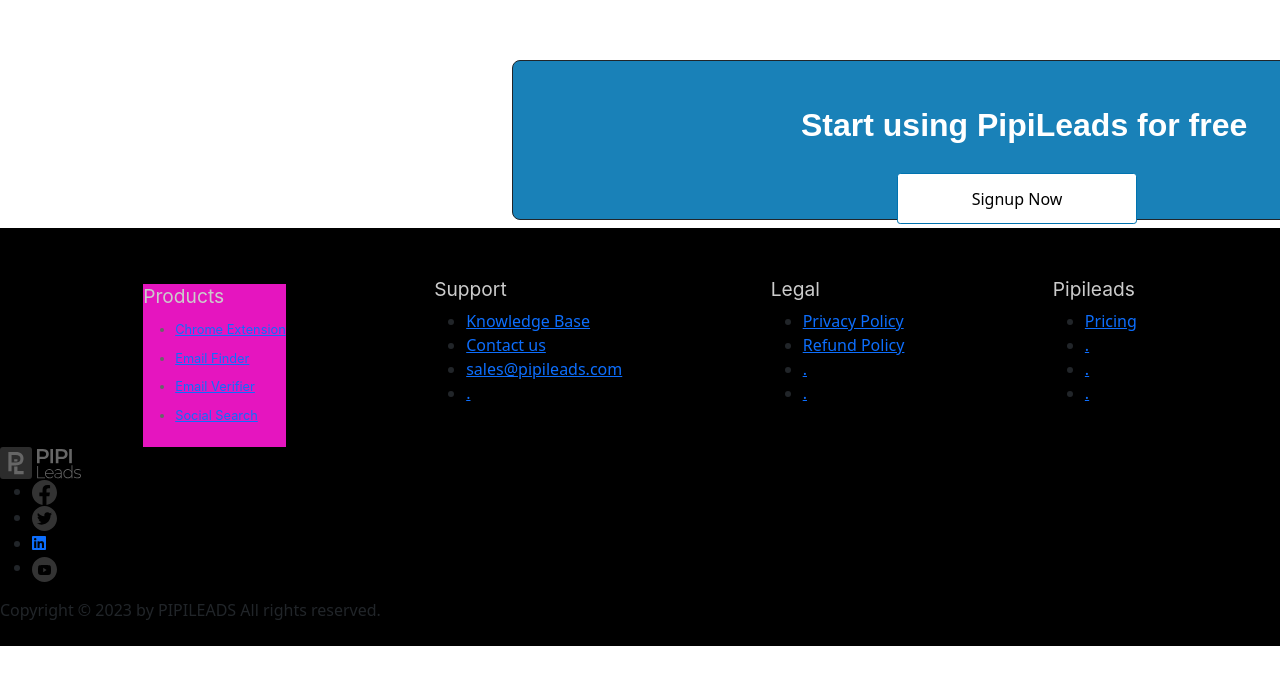
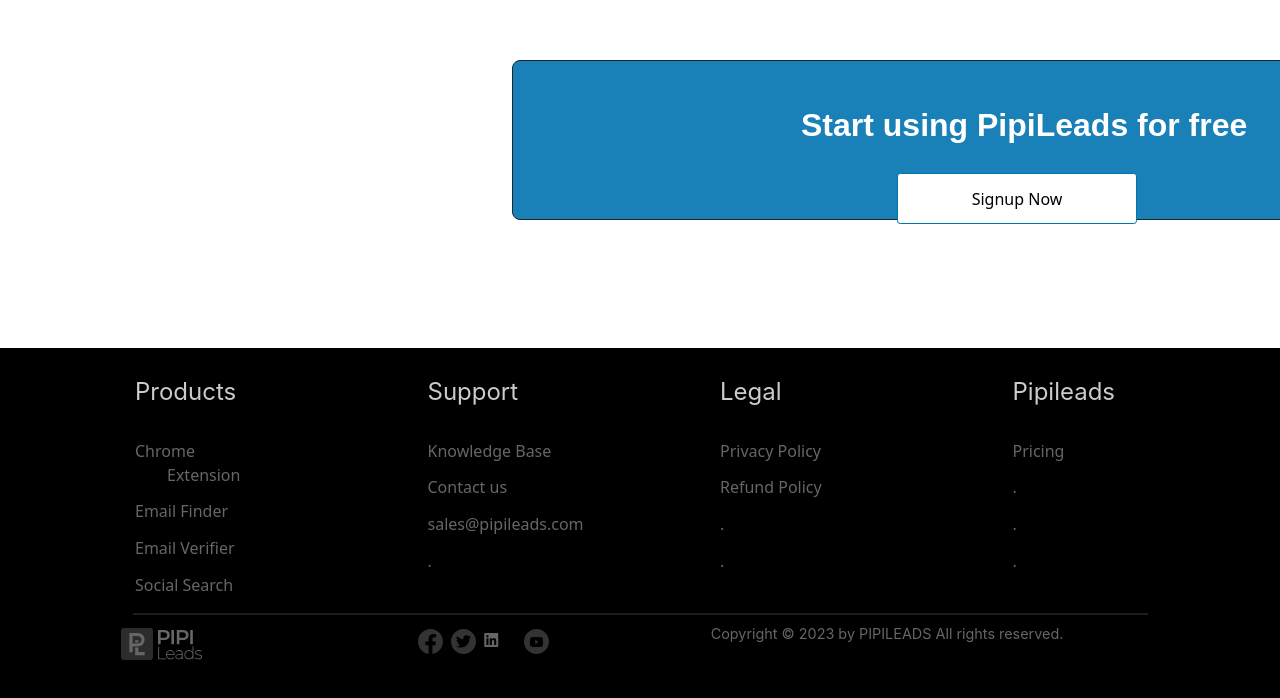
Before and after one commit to Rajvickram/SGL_SANDBOX_PIPILEADS, a plain HTML site: page Home Page/index.html in a window 1280 px wide. Shown: the part 3567-4265 px from the top of the page. Before the commit the page ends 4213 px from the top, so only its background shows below. Drawn offline with nearby package versions, Linux system fonts and the light colour scheme; some icons are missing.

Commit message:
fully finished mobile view upto 425px

```diff
--- a/Home Page/index.html
+++ b/Home Page/index.html
@@ -284,12 +284,12 @@
 
     <!-- Footer Tag Section Starts -->
 
-    <footer>
-      <div class="footer1">
-        <div class="footer2">
-          <div class="footer-item1">
-            <h3>Products</h3>
-            <ul>
+    <footer class="footer1">
+      <div class="container1">
+        <div class="row1">
+          <div class="footer-col1" id="products-col1">
+            <h4 class="pro">Products</h4>
+            <ul class="ul-tag" id="footer-tag1">
               <li>
                 <a href="#">Chrome Extension</a>
               </li>
@@ -305,9 +305,9 @@
             </ul>
           </div>
 
-          <div class="footer-item2">
-            <h3>Support</h3>
-            <ul>
+          <div class="footer-col1">
+            <h4 class="sup">Support</h4>
+            <ul class="ul-tag" id="ul-tag-1">
               <li>
                 <a href="#">Knowledge Base</a>
               </li>
@@ -323,9 +323,10 @@
             </ul>
           </div>
 
-          <div class="footer-item3">
-            <h3>Legal</h3>
-            <ul>
+
+          <div class="footer-col1">
+            <h4 class="le">Legal</h4>
+            <ul class="ul-tag" id="ul-tag-2">
               <li>
                 <a href="#">Privacy Policy</a>
               </li>
@@ -341,9 +342,9 @@
             </ul>
           </div>
 
-          <div class="footer-item4">
-            <h3>Pipileads</h3>
-            <ul>
+          <div class="footer-col1">
+            <h4 class="pip">Pipileads</h4>
+            <ul class="ul-tag" id="ul-tag-3">
               <li>
                 <a href="#">Pricing</a>
               </li>
@@ -358,39 +359,44 @@
               </li>
             </ul>
           </div>
+
+
         </div>
-        <div class="footer-line"></div>
-        <div class="final-footer">
-          <div class="logo-footer">
-            <a href="#">
-              <img src="/Images/logo-footer.svg" alt="LOGO">
-            </a>
-          </div>
-          <ul class="social">
+      </div>
+      <div class="hr-line"></div>
+
+      <div class="final-footer1">
+        <div class="final-logo1">
+          <a href="#">
+            <img src="/Images/logo-footer.svg" alt="LOGO-FOOTER">
+          </a>
+        </div>
+        <div class="social-link1">
+          <ul class="final-ul-tag">
             <li>
               <a href="#">
-                <img src="/Images/facebook.svg" alt="fb">
+                <img src="/Images/facebook.svg" alt="FB">
               </a>
             </li>
             <li>
               <a href="#">
-                <img src="/Images/twitter.svg" alt="tw">
+                <img src="/Images/twitter.svg" alt="twitter">
               </a>
             </li>
             <li>
-              <a href="#">
+              <a href="#" class="linkedin-icon">
                 <i class="fa-brands fa-linkedin"></i>
               </a>
             </li>
             <li>
               <a href="#">
-                <img src="/Images/youtube.svg" alt="yt">
+                <img src="/Images/youtube.svg" alt="Youtube">
               </a>
             </li>
           </ul>
-          <div class="footer-copyright">
-            Copyright © 2023 by PIPILEADS All rights reserved.
-          </div>
+        </div>
+        <div class="copyright1">
+          Copyright © 2023 by PIPILEADS All rights reserved.
         </div>
       </div>
     </footer>
--- a/Home Page/style.css
+++ b/Home Page/style.css
@@ -586,75 +586,104 @@ button {
 
 /* Footer CSS --- Starting Section   :    */
 
-.footer1{
-  padding-top: 1.5rem;
-  padding-bottom: 1.5rem;
-  margin-top: 0.5rem;
-  background: #000;
+.container1{
+  max-width: 1170px;
+  /* background-color: red; */
+  margin: auto;
+
 }
 
-.footer2{
-  width: 100%;
-  max-width: 1000px;
-  padding-left: 0.2rem;
-  padding-right: 0.2rem;
-  margin: 0 auto;
+.row1{
   display: flex;
-  justify-content: space-between;
-  align-items: center;
-  box-sizing: border-box;
+  flex-wrap: wrap;
 }
 
-.footer2 .footer-item1 h3{
+.ul-tag{
+  list-style-type: none;
+}
+
+.ul-tag li a{
+  /* background-color: #fff; */
+  margin-left: -2rem;
+}
+
+.footer1{
+  background-color: #000;
+  padding: 30px 0;
+  margin-top: 8rem;
+}
+
+.footer-col1{
+  width: 25%;
+  padding: 0 5rem;
+  /* background-color: #fff; */
+}
+
+.footer-col1 h4{
+  color: #ccc;
+  font-size: 1.5rem;
+  text-transform: capitalize;
+  margin-bottom: 2rem;
   font-family: "Inter", sans-serif;
   font-style: normal;
   font-weight: normal;
-  font-size: 1.2rem;
-  line-height: 1.5rem;
-  color: #ccc;
+  line-height: 1.rem;
 }
 
-.footer2 .footer-item2 h3{
+.footer-col1 ul li{
+  margin-bottom: 0.8rem;
+}
+
+.footer-col1 ul li a{
+  text-decoration: none;
+  color: #666;
+}
+
+.hr-line{
+  width: 100%;
+  max-width: 1015px;
+  border: 1px solid #1e1d1d;
+  margin: 0 auto;
+}
+
+.final-footer1{
+  display: flex;
+  /* background-color: red; */
+  justify-content: space-evenly;
+  max-width: 1170px;
+  margin: auto;
+  margin-top: 0.8rem;
+}
+
+
+.final-footer1 .social-link1 .final-ul-tag{
+  display: flex;
+  justify-content: space-evenly;
+  list-style-type: none;
+  /* background-color: #fff; */
+}
+
+.final-footer1 .final-logo1 img{
+  margin-left: -6rem;
+}
+
+.final-ul-tag li a i{
+  color: #666;
+  width: 2rem;
+}
+
+.copyright1{
   font-family: "Inter", sans-serif;
   font-style: normal;
   font-weight: normal;
-  font-size: 1.2rem;
-  line-height: 1.5rem;
-  color: #ccc;
+  font-size: 0.9rem;
+  line-height: 0.8rem;
+  color: #666;
 }
 
-.footer2 .footer-item3 h3{
-  font-family: "Inter", sans-serif;
-  font-style: normal;
-  font-weight: normal;
-  font-size: 1.2rem;
-  line-height: 1.5rem;
-  color: #ccc;
+.final-footer1 .social-link1 .final-ul-tag li{
+  margin-left: 0.5rem;
 }
-
-.footer2 .footer-item4 h3{
-  font-family: "Inter", sans-serif;
-  font-style: normal;
-  font-weight: normal;
-  font-size: 1.2rem;
-  line-height: 1.5rem;
-  color: #ccc;
-}
-
-.footer-item1{
-  line-height: 1.8rem;
-  color: #666;
-  list-style-type: none;
-  padding-left: 0;
-  margin-top: 2rem;
-  font-family: "Inter", sans-serif;
-  font-style: normal;
-  font-weight: normal;
-  font-size: 0.8rem;
-  background-color: rgb(229, 21, 191);
-}
-
-
 
 
 
@@ -1234,5 +1263,114 @@ header nav{
     margin-left: 2rem;
   }
 
+  .footer1{
+    /* background-color: sandybrown; */
+    width: 90rem;
+    height: 93rem;
+  }
 
+  .container1{
+    width: 25rem;
+    /* background-color: white; */
+    margin-left: 0;
+  }
+
+  .row1 .footer-col1 .pro{
+    font-size: 4rem;
+    margin-left: 7rem;
+  }
+
+  .row1 .footer-col1 .sup{
+    margin-left: 40rem;
+    font-size: 4rem;
+  }
+
+  .footer-col1 #footer-tag1{
+    /* background-color: yellow; */
+    width: 25rem;
+    height: 22rem;
+    margin-left: 7rem;
+    font-size: 3rem;
+    line-height: 5rem;
+  }
+
+  .footer-col1 #ul-tag-1{
+    /* background-color: greenyellow; */
+    width: 30rem;
+    height: 22rem;
+    margin-left: 40rem;
+    font-size: 3rem;
+  }
+
+  .row1 .footer-col1 .le{
+    margin-left: 7rem;
+    font-size: 4rem;
+    margin-top: 5rem;
+  }
+
+  .row1 .footer-col1 .pip{
+    margin-left: 40rem;
+    font-size: 4rem;
+    margin-top: 5rem;
+  }
+
+  .footer-col1 #ul-tag-2{
+    /* background-color: floralwhite; */
+    width: 30rem;
+    height: 22rem;
+    margin-left: 7rem;
+    font-size: 3rem;
+  }
+
+  .footer-col1 #ul-tag-3{
+    /* background-color: fuchsia; */
+    width: 30rem;
+    height: 22rem;
+    margin-left: 40rem;
+    font-size: 3rem;
+  }
+
+  .hr-line{
+    width: 90rem;
+    max-width: 90rem;
+    margin-left: 0;
+    border: 1px solid #777;
+  }
+
+  .final-footer1{
+    flex-direction: column;
+  }
+
+  .final-footer1 .final-logo1 a img{
+    width: 20rem;
+    margin-left: 25rem;
+  }
+
+  .final-footer1 .social-link1 .final-ul-tag{
+    /* background-color: salmon; */
+    width: 50rem;
+    height: 6rem;
+    margin-left: 10rem;
+    margin-top: 2rem;
+  }
+
+  .social-link1 .final-ul-tag li a img{
+    width: 6rem;
+  }
+
+  .social-link1 .final-ul-tag li .linkedin-icon{
+    width: 6rem;
+  }
+
+  .copyright1{
+    /* background-color: seashell; */
+    width: 65rem;
+    height: 5rem;
+    font-family: "Inter", sans-serif;
+    font-size: 2.5rem;
+    text-align: center;
+    margin-left: 4rem;
+    color: #666;
+    margin-top: 4rem;
+  }
 }
```
